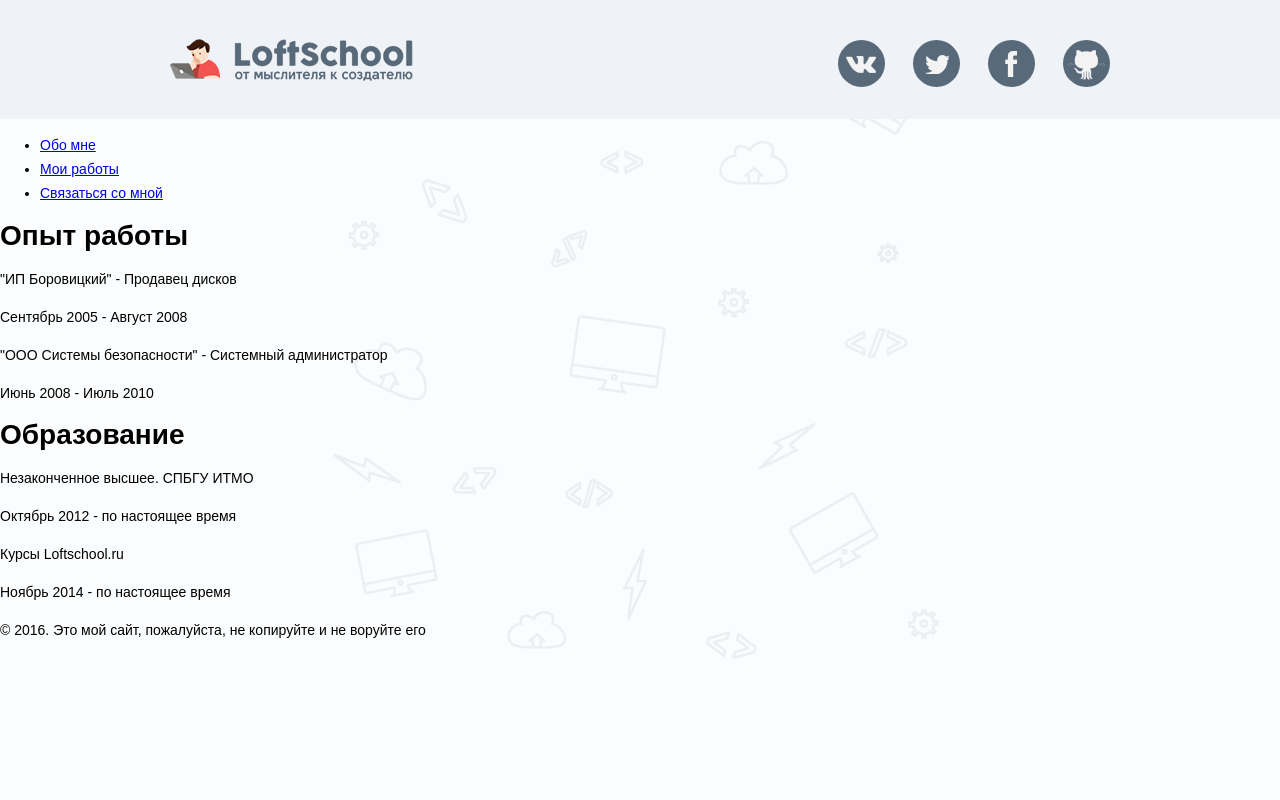
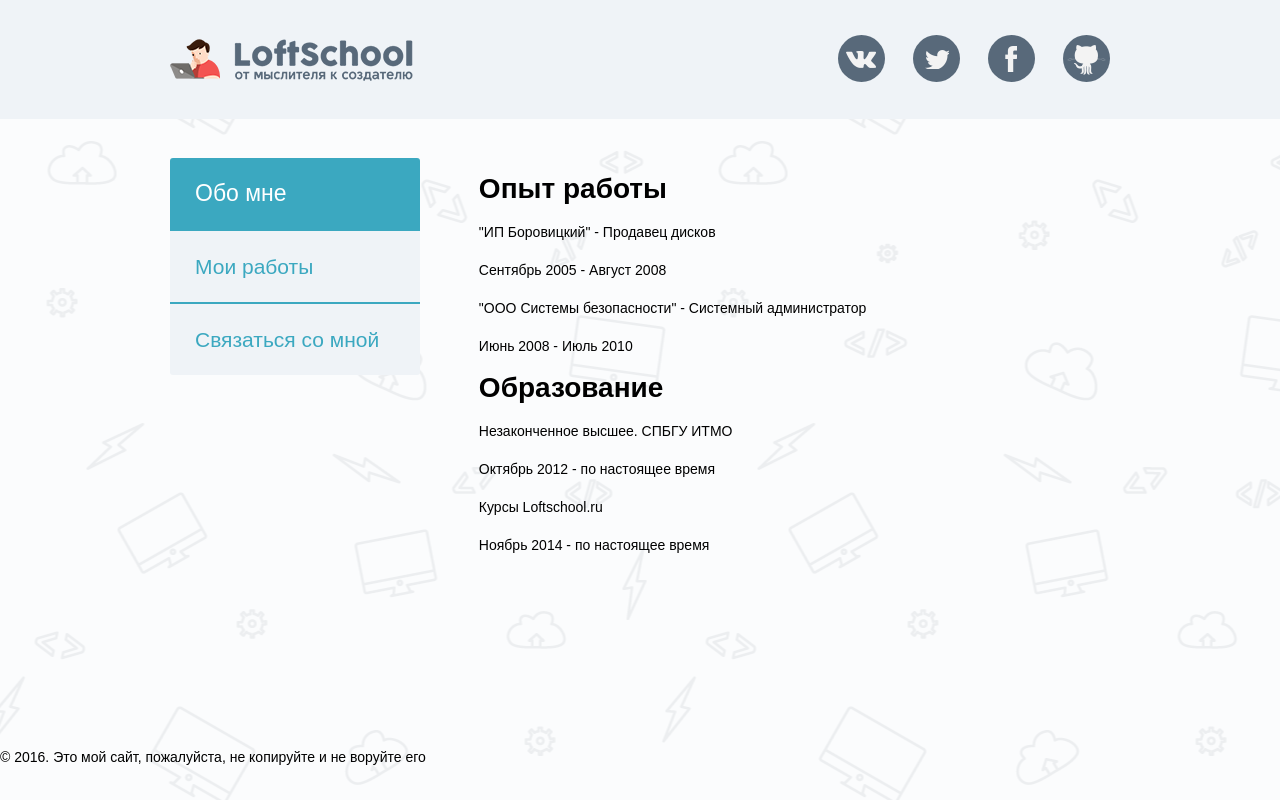
Before and after one commit to baranovRP/html-loftschool, a plain HTML site: page src/index.html in a window 1280 px wide. Drawn offline with Linux system fonts and the light colour scheme.

Commit message:
#css: added styles for main navigation menu

```diff
--- a/src/css/main.css
+++ b/src/css/main.css
@@ -8,7 +8,7 @@ body {
   font-family: "PT Sans Narrow", Arial, sans-serif;
   color: #000000;
 
-  background: #fbfcfd url(../img/bg.png) no-repeat center top;
+  background: #fbfcfd url(../img/bg.png) repeat center top;
 }
 
 img {
@@ -20,8 +20,20 @@ img {
   border: 0;
 }
 
+.l-clearfix:before,
+.l-clearfix:after {
+  content: "";
+
+  display: table;
+}
+
+.l-clearfix:after {
+  clear: both;
+}
+
 .page-header {
   min-height: 119px;
+  margin-bottom: 39px;
 
   background-color: #eff3f7;
 }
@@ -75,6 +87,7 @@ img {
   margin-right: 24px;
 
   font-size: 0;
+  vertical-align: bottom;
 
   background-color: #58697a;
   background-image: url(../img/sprites.png);
@@ -105,3 +118,89 @@ img {
 .social-links__btn--github {
   background-position: -6px -143px;
 }
+
+.page-main {
+  min-height: 573px;
+}
+
+.page-main__wrapper {
+  width: 960px;
+  margin: 0 auto;
+  padding: 0 10px;
+}
+
+.main-nav {
+  float: left;
+  width: 250px;
+  min-height: 146px;
+  margin-right: auto;
+  padding-left: 10px;
+}
+
+.main-nav ul {
+  margin: 0;
+  padding: 0;
+
+  list-style: none;
+  font-size: 0;
+}
+
+.main-nav__item {
+  display: block;
+
+  font-size: 21px;
+  line-height: 31px;
+
+  background-color: #eff3f7;
+  border-bottom-width: 2px;
+  border-bottom-style: solid;
+  border-bottom-color: #3ba8c0;
+}
+
+.main-nav__item:first-child {
+  border-top-left-radius: 3px;
+  border-top-right-radius: 3px;
+}
+
+.main-nav__item:last-child {
+  border: none;
+  border-bottom-right-radius: 3px;
+  border-bottom-left-radius: 3px;
+}
+
+.main-nav__item--active {
+  background-color: #3ba8c0;
+}
+
+.main-nav__item a {
+  display: block;
+  padding: 20px 25px;
+
+  color: #3ba8c0;
+  text-decoration: none;
+}
+
+.main-nav__item a:hover {
+  color: #959aa8;
+}
+
+.main-nav__item--active a {
+  padding: 18px 25px;
+
+  font-size: 23px;
+  line-height: 35px;
+  color: #ffffff;
+}
+
+.main-nav__item--active a:hover {
+  color: #ffffff;
+}
+
+.resume {
+  float: right;
+}
+
+.resume__section {
+  float: left;
+  width: 100%;
+}
--- a/src/index.html
+++ b/src/index.html
@@ -40,26 +40,26 @@
       </ul>
     </nav>
     <div class="resume">
-      <article class="experience">
-        <h1 class="experience__title">Опыт работы</h1>
-        <div class="experience__workplace">
+      <article class="resume__section">
+        <h1 class="resume__title">Опыт работы</h1>
+        <div class="resume__place">
           <p>"ИП Боровицкий" - Продавец дисков</p>
-          <span class="experience__date">Сентябрь 2005 - Август 2008</span>
+          <span class="resume__date">Сентябрь 2005 - Август 2008</span>
         </div>
-        <div class="experience__workplace">
+        <div class="resume__place">
           <p>"ООО Системы безопасности" - Системный администратор</p>
-          <span class="experience__date">Июнь 2008 - Июль 2010</span>
+          <span class="resume__date">Июнь 2008 - Июль 2010</span>
         </div>
       </article>
-      <article class="education">
-        <h1 class="education__title">Образование</h1>
-        <div class="education__course">
+      <article class="resume__section">
+        <h1 class="resume__title">Образование</h1>
+        <div class="resume__place">
           <p>Незаконченное высшее. СПБГУ ИТМО</p>
-          <span class="education__date">Октябрь 2012 - по настоящее время</span>
+          <span class="resume__date">Октябрь 2012 - по настоящее время</span>
         </div>
-        <div class="education__course">
+        <div class="resume__place">
           <p>Курсы Loftschool.ru</p>
-          <span class="education__date">Ноябрь 2014 - по настоящее время</span>
+          <span class="resume__date">Ноябрь 2014 - по настоящее время</span>
         </div>
       </article>
     </div>
```
